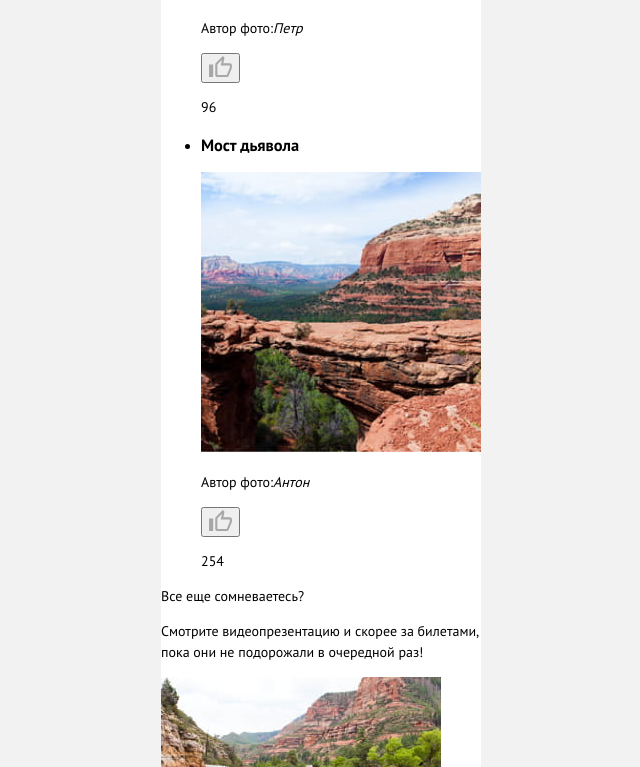
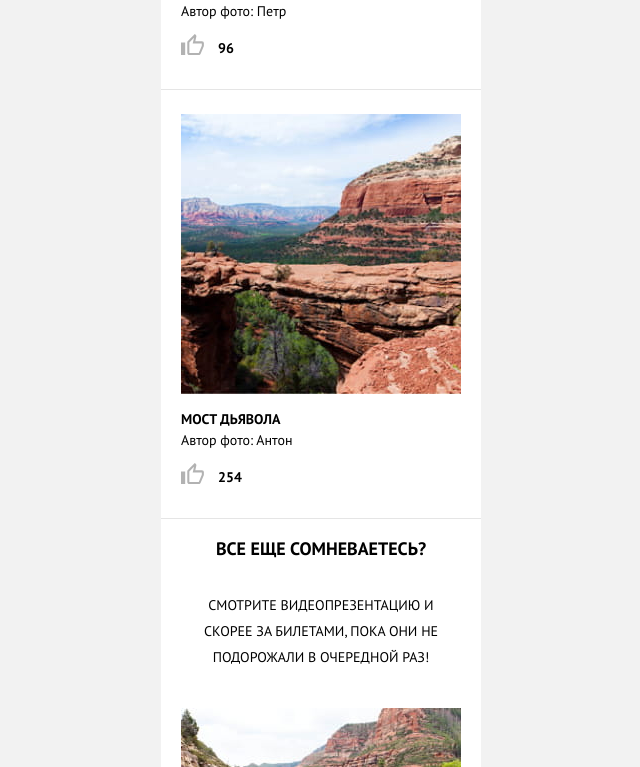
Before and after one commit to htmlacademy-adaptive/2094077-sedona-26, a website: page source/catalog.html in a window 1280 px wide. Shown: the part 1613-2380 px from the top of the page, without its empty margins (319-959 px from the left). Drawn offline with nearby package versions, Linux system fonts and the light colour scheme; files that its build step writes are made by us from their sources.

Commit message:
добавляет каталог

```diff
--- a/source/catalog.html
+++ b/source/catalog.html
@@ -55,7 +55,7 @@
               <article class="photo__article photo-article">
                 <h3 class="photo-article__title">неродные просторы</h3>
                 <img class="photo-article__image" src="./img/photo-1-catalog.jpg" width="280" height="280" alt="Дорога на закате дня.">
-                <p class="photo-article__author">Автор фото:<cite>Борис</cite></p>
+                <p class="photo-article__author">Автор фото:<cite class="photo-article__author-name"> Борис</cite></p>
                 <button class="photo-article__button" type="button">
                   <svg class="photo-article__svg" aria-hidden="true" width="23" height="21" viewBox="0 0 23 21" fill="none" xmlns="http://www.w3.org/2000/svg">
                     <path opacity=".3" d="m12.96 3.78-.62 3.05-.63 2.62h9.09v2.2l-3.03 7.25h-9.4V8.4l4.6-4.62ZM2.1 10.5v8.4-8.4ZM13.8 0 6.9 6.93c-.42.32-.63.84-.63 1.47v10.5c0 1.16.94 2.1 2.1 2.1h9.4c.84 0 1.57-.52 1.88-1.26l3.14-7.45c.1-.21.1-.53.1-.74v-2.1H23a2.1 2.1 0 0 0-2.1-2.1h-6.58l1.05-4.83v-.31c0-.43-.21-.84-.42-1.16L13.8 0ZM4.18 8.4H0V21h4.18V8.4Z" fill="#000"/>
@@ -68,7 +68,7 @@
               <article class="photo__article photo-article">
                 <h3 class="photo-article__title">Местная растительность</h3>
                 <img class="photo-article__image" src="./img/photo-2-catalog.jpg" width="280" height="280" alt="Один из представителей семейства кактусовых на фоне скалистой местности.">
-                <p class="photo-article__author">Автор фото:<cite>Сергей</cite></p>
+                <p class="photo-article__author">Автор фото:<cite class="photo-article__author-name"> Сергей</cite></p>
                 <button class="photo-article__button" type="button">
                   <svg class="photo-article__svg" aria-hidden="true" width="23" height="21" viewBox="0 0 23 21" fill="none" xmlns="http://www.w3.org/2000/svg">
                     <path opacity=".3" d="m12.96 3.78-.62 3.05-.63 2.62h9.09v2.2l-3.03 7.25h-9.4V8.4l4.6-4.62ZM2.1 10.5v8.4-8.4ZM13.8 0 6.9 6.93c-.42.32-.63.84-.63 1.47v10.5c0 1.16.94 2.1 2.1 2.1h9.4c.84 0 1.57-.52 1.88-1.26l3.14-7.45c.1-.21.1-.53.1-.74v-2.1H23a2.1 2.1 0 0 0-2.1-2.1h-6.58l1.05-4.83v-.31c0-.43-.21-.84-.42-1.16L13.8 0ZM4.18 8.4H0V21h4.18V8.4Z" fill="#000"/>
@@ -81,7 +81,7 @@
               <article class="photo__article photo-article">
                 <h3 class="photo-article__title">Дорога на север</h3>
                 <img class="photo-article__image" src="./img/photo-3-catalog.jpg" width="280" height="280" alt="Дорожный серпантин среди скалистого леса.">
-                <p class="photo-article__author">Автор фото:<cite>Петр</cite></p>
+                <p class="photo-article__author">Автор фото:<cite class="photo-article__author-name"> Петр</cite></p>
                 <button class="photo-article__button" type="button">
                   <svg class="photo-article__svg" aria-hidden="true" width="23" height="21" viewBox="0 0 23 21" fill="none" xmlns="http://www.w3.org/2000/svg">
                     <path opacity=".3" d="m12.96 3.78-.62 3.05-.63 2.62h9.09v2.2l-3.03 7.25h-9.4V8.4l4.6-4.62ZM2.1 10.5v8.4-8.4ZM13.8 0 6.9 6.93c-.42.32-.63.84-.63 1.47v10.5c0 1.16.94 2.1 2.1 2.1h9.4c.84 0 1.57-.52 1.88-1.26l3.14-7.45c.1-.21.1-.53.1-.74v-2.1H23a2.1 2.1 0 0 0-2.1-2.1h-6.58l1.05-4.83v-.31c0-.43-.21-.84-.42-1.16L13.8 0ZM4.18 8.4H0V21h4.18V8.4Z" fill="#000"/>
@@ -94,7 +94,7 @@
               <article class="photo__article photo-article">
                 <h3 class="photo-article__title">Мост дьявола</h3>
                 <img class="photo-article__image" src="./img/photo-4-catalog.jpg" width="280" height="280" alt="Мост дьявола.">
-                <p class="photo-article__author">Автор фото:<cite>Антон</cite></p>
+                <p class="photo-article__author">Автор фото:<cite class="photo-article__author-name"> Антон</cite></p>
                 <button class="photo-article__button" type="button">
                   <svg class="photo-article__svg" aria-hidden="true" width="23" height="21" viewBox="0 0 23 21" fill="none" xmlns="http://www.w3.org/2000/svg">
                     <path opacity=".3" d="m12.96 3.78-.62 3.05-.63 2.62h9.09v2.2l-3.03 7.25h-9.4V8.4l4.6-4.62ZM2.1 10.5v8.4-8.4ZM13.8 0 6.9 6.93c-.42.32-.63.84-.63 1.47v10.5c0 1.16.94 2.1 2.1 2.1h9.4c.84 0 1.57-.52 1.88-1.26l3.14-7.45c.1-.21.1-.53.1-.74v-2.1H23a2.1 2.1 0 0 0-2.1-2.1h-6.58l1.05-4.83v-.31c0-.43-.21-.84-.42-1.16L13.8 0ZM4.18 8.4H0V21h4.18V8.4Z" fill="#000"/>
@@ -108,7 +108,7 @@
         <section class="main-catalog__video video">
           <h2 class="visually-hidden">Видеопрезентация.</h2>
           <p class="video__question">Все еще сомневаетесь?</p>
-          <p class="video__description">Смотрите видеопрезентацию и скорее за билетами, пока они не подорожали в очередной раз!</p>
+          <p class="video__description">Смотрите видеопрезентацию и<br> скорее за билетами, пока они не<br> подорожали в очередной раз!</p>
           <img class="video__image" src="./img/video.jpg" width="280" height="177" alt="Видео.">
         </section>
       </main>
--- a/source/sass/main-catalog.scss
+++ b/source/sass/main-catalog.scss
@@ -12,3 +12,15 @@
   padding-top: 52px;
   padding-bottom: 67px;
 }
+
+.main-catalog__introduction {
+  margin-bottom: 45px;
+}
+
+.main-catalog__photo {
+
+}
+
+.main-catalog__video {
+  padding: 0 20px;
+}
--- a/source/sass/main-header.scss
+++ b/source/sass/main-header.scss
@@ -51,7 +51,7 @@
 }
 
 .main-header__main-navigation {
-  &--closed {
-    display: none;  //при нажатии на меню убирает класс
-  }
+  // &--closed {
+  //   display: none;  //при нажатии на меню убирает класс
+  // }
 }
--- a/source/sass/photo-article.scss
+++ b/source/sass/photo-article.scss
@@ -4,23 +4,39 @@
 @use "visually-hidden.scss";
 
 .photo-article {
-
+  display: flex;
+  flex-direction: column;
+  position: relative;
 }
 
 .photo-article__title {
-
+  @include mixins.start();
+  @include mixins.font700();
+  font-size: 14px;
+  margin-top: 15px;
+  text-transform: uppercase;
 }
 
 .photo-article__image {
-
+  order: -1;
 }
 
 .photo-article__author {
-
+  @include mixins.start();
+}
+.photo-article__author-name {
+  font-style: normal;
 }
 
 .photo-article__button {
-
+  @include mixins.start();
+  display: inline-block;
+  position: absolute;
+  top: 349px;
+  left: 0;
+  width: 23px;
+  background-color: variables.$base-color;
+  border: 0;
 }
 
 .photo-article__svg {
@@ -28,5 +44,9 @@
 }
 
 .photo-article__like-number {
-
+  @include mixins.start();
+  @include mixins.font700();
+  display: inline-block;
+  margin-left: 37px;
+  margin-top: 16px;
 }
--- a/source/sass/photo.scss
+++ b/source/sass/photo.scss
@@ -2,3 +2,24 @@
 @use "variables.scss";
 @use "mixins.scss";
 @use "visually-hidden.scss";
+
+.photo {
+  width: 320px;
+}
+
+.photo__list {
+  @include mixins.start();
+  list-style: none;
+}
+
+.photo__item {
+  padding: 24px 20px 30px;
+  border-bottom: 1px rgba(229, 229, 229, 1) solid;
+  &:first-child {
+    border-top: 1px rgba(229, 229, 229, 1) solid;
+  }
+}
+
+.photo-article {
+
+}
--- a/source/sass/video.scss
+++ b/source/sass/video.scss
@@ -0,0 +1,25 @@
+@use "fonts.scss";
+@use "variables.scss";
+@use "mixins.scss";
+@use "visually-hidden.scss";
+
+.video {
+  text-align: center;
+}
+
+.video__question {
+  @include mixins.font700();
+  @include mixins.start();
+  text-transform: uppercase;
+  font-size: 18px;
+  line-height: 26px;
+  margin-top: 17px;
+  margin-bottom: 30px;
+}
+
+.video__description {
+  @include mixins.start();
+  text-transform: uppercase;
+  line-height: 26px;
+  margin-bottom: 38px;
+}
```
